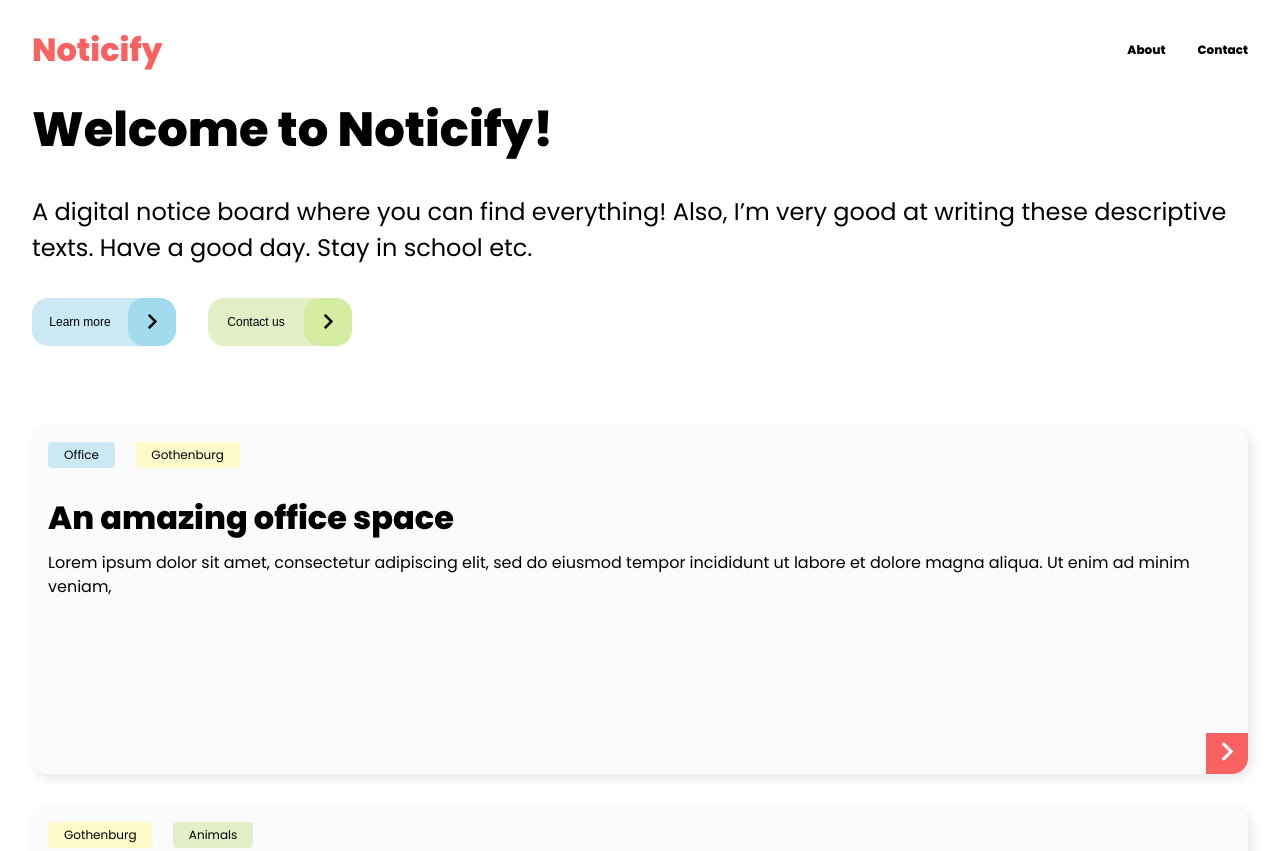
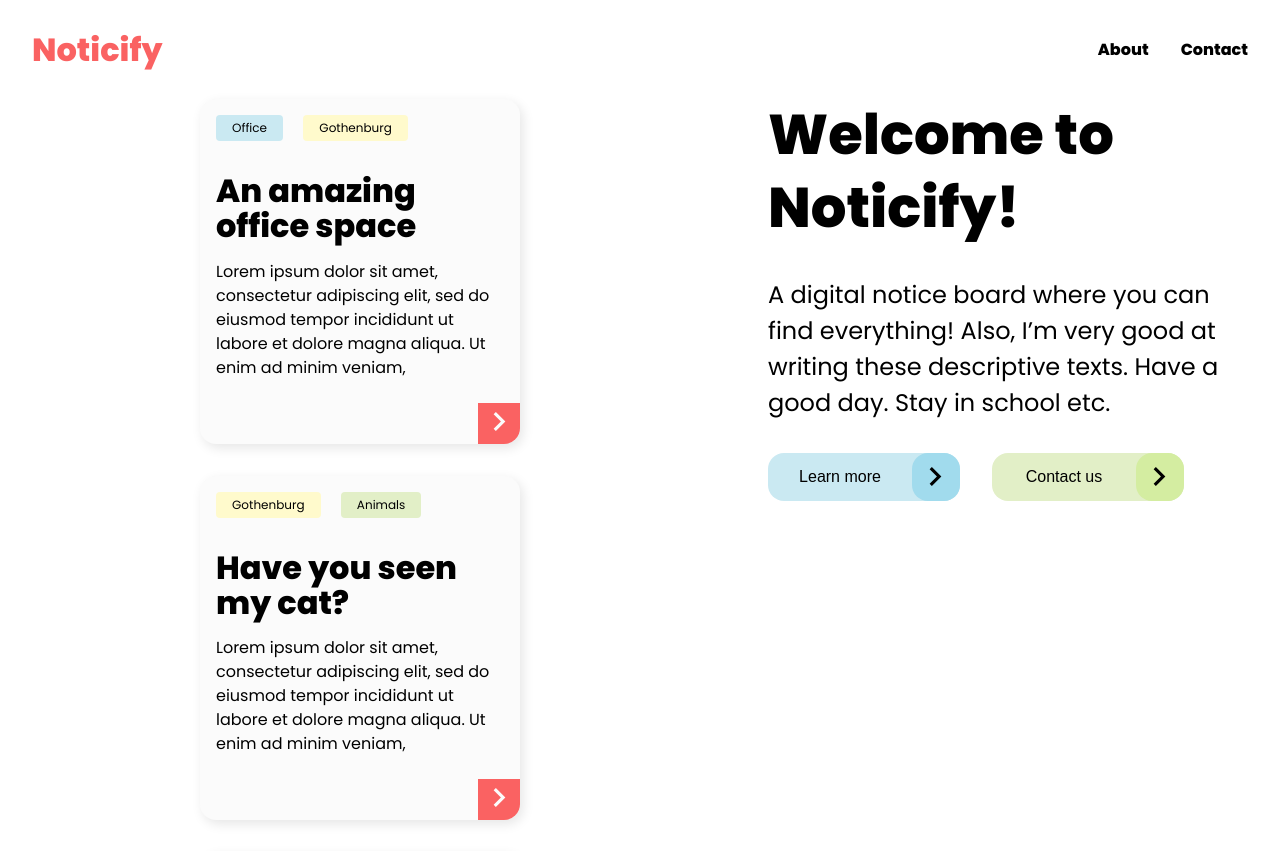
Before and after one commit to JoarHansson/noticify, a plain HTML site: page index.html in a window 1280 px wide. Shown: the top 851 px of the page. Drawn offline with Linux system fonts and the light colour scheme.

Commit message:
add media queries for responsive layout

```diff
--- a/style.css
+++ b/style.css
@@ -106,7 +106,7 @@ main {
   flex-direction: row;
   gap: 2rem;
   flex-wrap: wrap;
-  /* width: 45rem; */
+  justify-content: center;
 }
 
 .info {
@@ -117,8 +117,7 @@ main {
 
 .card {
   background-color: var(--bg-gray);
-  /* width: 20.75rem; */
-  height: 21.75rem;
+  max-width: 30rem;
   border-radius: 1rem;
   box-shadow: 3px 4px 12px 0px rgba(0, 0, 0, 0.1);
   position: relative;
@@ -140,11 +139,11 @@ main {
 }
 
 .card > h2 {
-  margin: 2rem 0 0 1rem;
+  margin: 2rem 1rem 0 1rem;
 }
 
 .card > p {
-  margin: 1rem 1rem;
+  margin: 1rem 1rem 4rem 1rem;
 }
 
 .card > button {
@@ -184,10 +183,8 @@ main {
 .info .button-big {
   height: 3rem;
   width: 9rem;
-  /* margin-right: 1rem; */
   display: inline-flex;
   align-items: center;
-  /* justify-content: space-between; */
   padding: 0;
   border-radius: 1rem;
   border-style: none;
@@ -214,3 +211,57 @@ main {
 .svg-black-arrow {
   scale: 80%;
 }
+
+@media screen and (min-width: 736px) {
+  main {
+    align-items: center;
+  }
+
+  header > a {
+    font-size: 1rem;
+  }
+
+  h1 {
+    font-size: 3.5rem;
+  }
+
+  .info {
+    width: 656px;
+  }
+
+  .card {
+    max-width: 20rem;
+  }
+
+  .info .button-big {
+    width: 12rem;
+  }
+
+  .button-text {
+    font-size: 1rem;
+  }
+
+  .svg-black-arrow {
+    scale: 100%;
+  }
+}
+
+@media screen and (min-width: 900px) {
+  main {
+    flex-direction: row;
+    flex-wrap: nowrap;
+    align-items: flex-start;
+  }
+  .cards {
+    width: 45rem;
+  }
+  .info {
+    max-width: 30rem;
+  }
+}
+
+@media screen and (min-width: 1296px) {
+  .cards {
+    justify-content: flex-start;
+  }
+}
```
